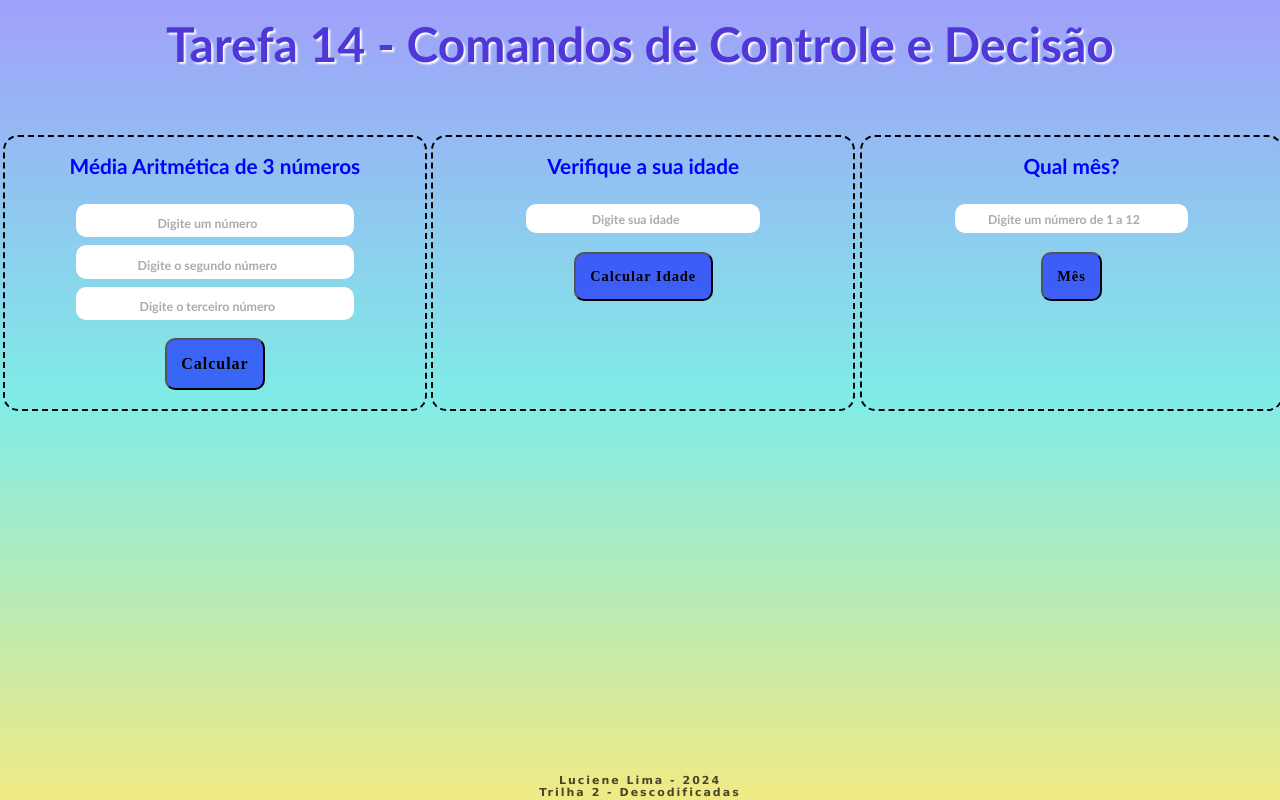
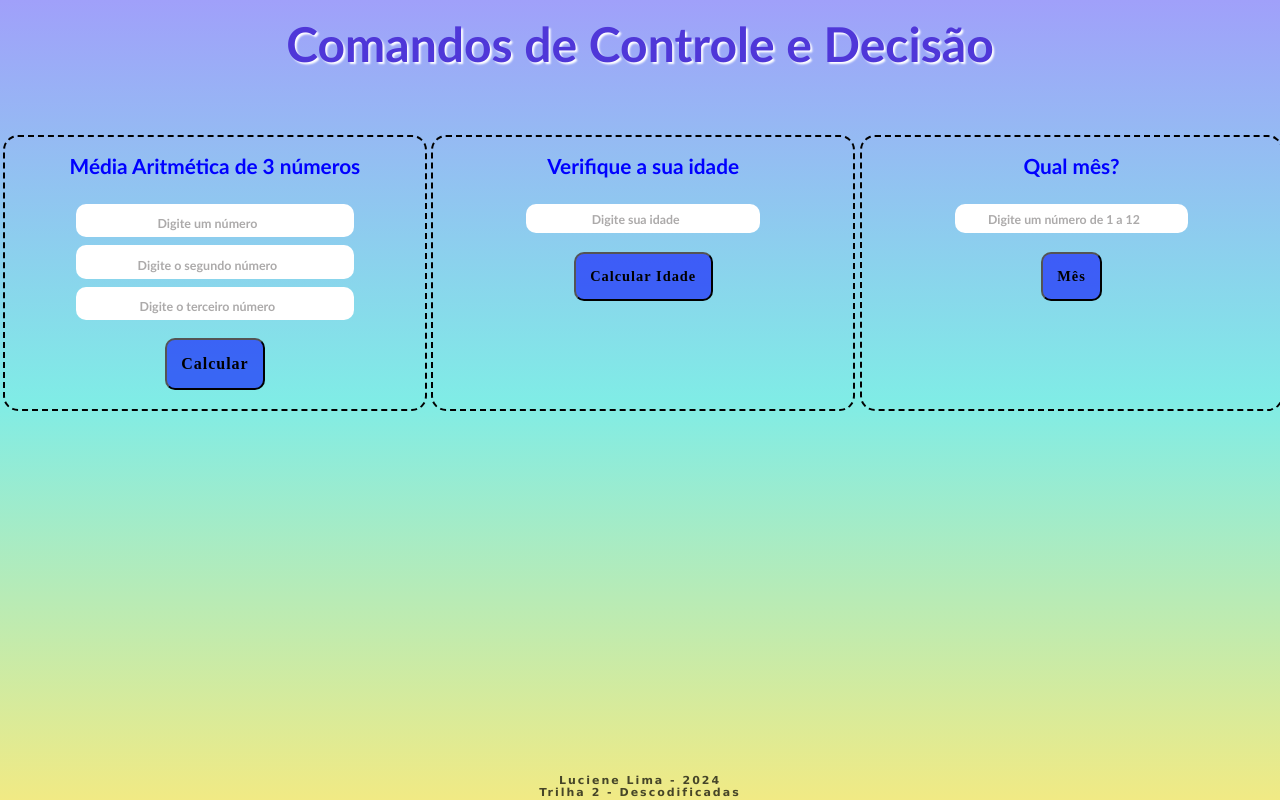
Before and after one commit to lucienelima8/Tarefa_14_Controle_Decisao, a plain HTML site: page index.html in a window 1280 px wide. Drawn offline with Linux system fonts and the light colour scheme.

Commit message:
mudei o h1

```diff
--- a/index.html
+++ b/index.html
@@ -19,7 +19,7 @@
     <main>
 
 
-    <h1>Tarefa 14 - Comandos de Controle e Decisão</h1>
+    <h1>Comandos de Controle e Decisão</h1>
 
     <!-- Section com as 3 divs -->
     <section>
```
